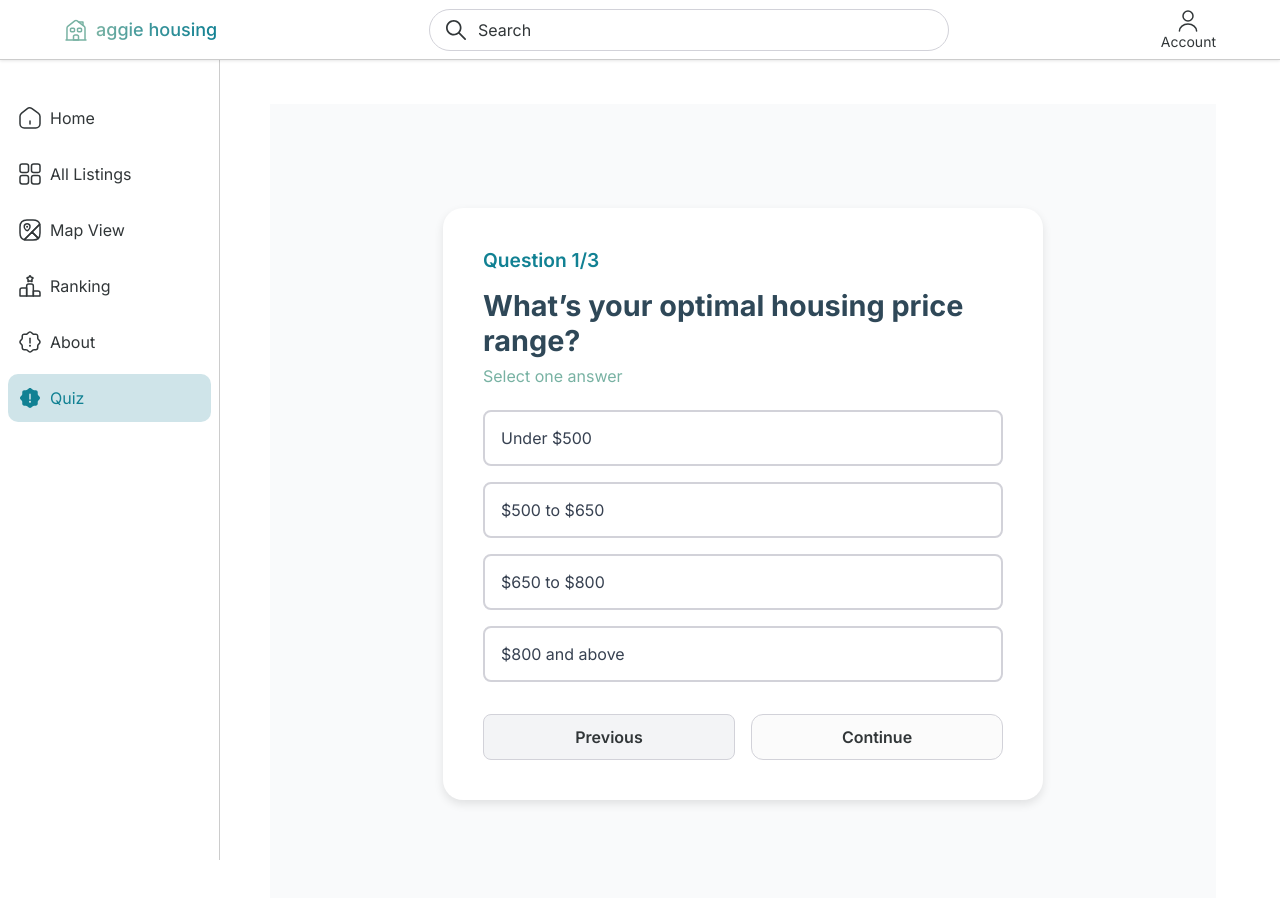
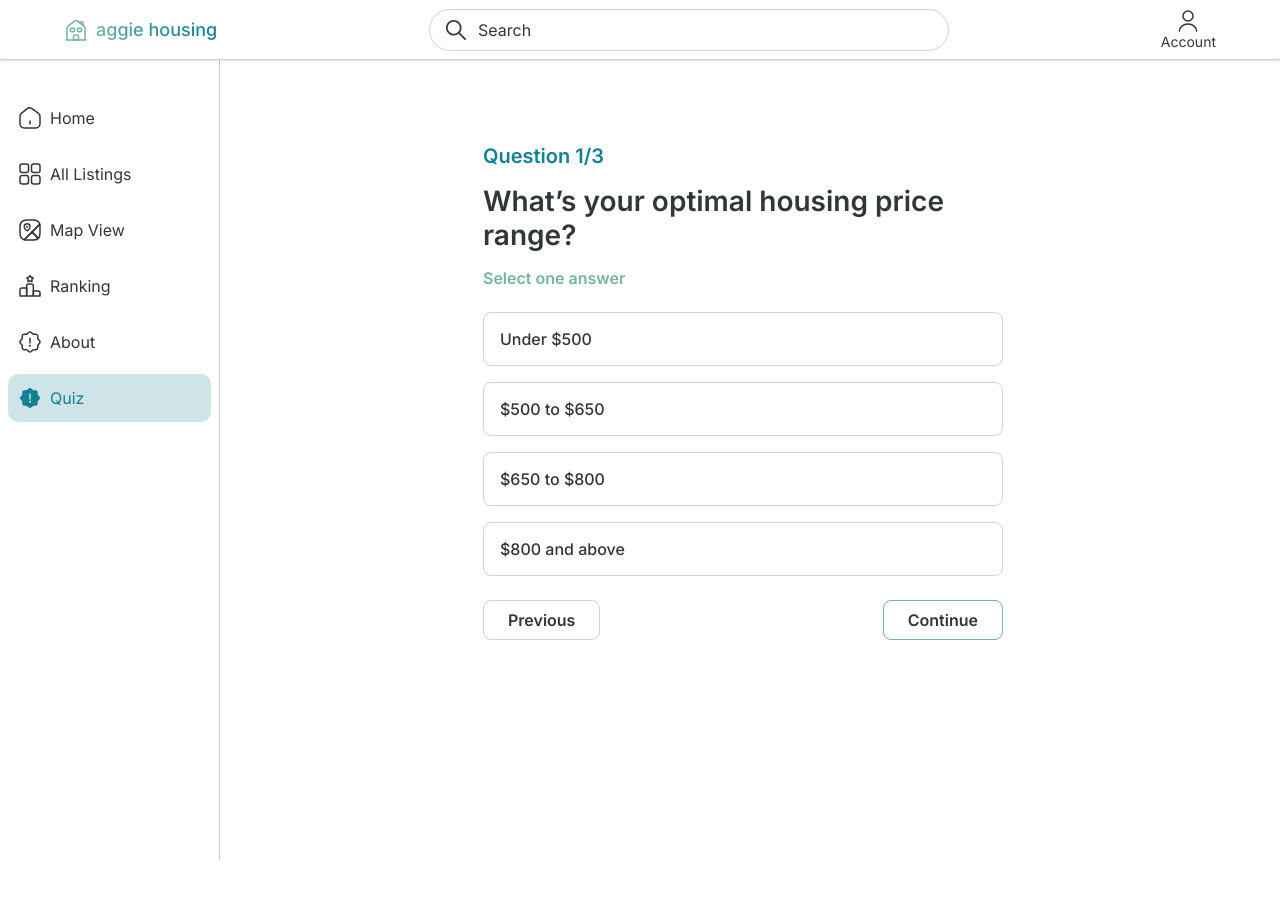
Before and after one commit to GDSC-UCD-Cohort-24-25/Apartment-Review-Website, a React (Vite) app in the folder frontend/: page /quiz in a window 1280 px wide. Shown: the top 898 px of the page. After the commit the page ends 800 px from the top, so only its background shows below. Built offline with nearby package versions, Linux system fonts and the light colour scheme; no server answers.

Commit message:
changed css

```diff
--- a/frontend/src/pages/Login.css
+++ b/frontend/src/pages/Login.css
@@ -65,7 +65,6 @@ input {
     display: flex;
     align-items: flex-end;
     gap: 83px;
-    align-self: stretch;
 }
 
 .largeButton {
--- a/frontend/src/pages/Quiz.css
+++ b/frontend/src/pages/Quiz.css
@@ -2,16 +2,11 @@
   display: flex;
   justify-content: center;
   align-items: center;
-    min-height: 100vh;
-    background: #f9fafb;
-    padding: 2rem;
 }
 
 .frame {
-    background: #ffffff;
   padding: 2.5rem;
   border-radius: 20px;
-    box-shadow: 0 4px 10px rgba(0, 0, 0, 0.1);
   width: 100%;
   max-width: 600px;
 }
@@ -22,21 +17,32 @@
 }
 
 .step {
-    font-size: 1.2rem;
+  margin-bottom: 16px;
+  color: #118193;
+  font-family: Inter;
+  font-size: 20px;
+  font-style: normal;
   font-weight: 600;
-    color: #118193;
-    margin-bottom: 1rem;
+  line-height: normal;
 }
 
 .question {
-    font-size: 1.8rem;
-    font-weight: 700;
-    color: #2F4858;
-    margin-bottom: 0.5rem;
+  margin-bottom: 16px;
+  color: #313638;
+  font-family: Inter;
+  font-size: 28px;
+  font-style: normal;
+  font-weight: 600;
+  line-height: normal;
 }
 
 .subtext {
-    font-size: 1rem;
+  color: #78B2A3;
+  font-family: Inter;
+  font-size: 16px;
+  font-style: normal;
+  font-weight: 600;
+  line-height: normal;
   color: #78B2A3;
   margin-bottom: 1.5rem;
 }
@@ -45,7 +51,6 @@
   display: flex;
   flex-direction: column;
   gap: 1rem;
-    margin-bottom: 2rem;
 }
 
 .option {
@@ -53,13 +58,18 @@
   align-items: center;
   gap: 8px;
   padding: 1rem;
-    border: 2px solid #D2D2D9;
+  border: 1px solid #D2D2D9;
   border-radius: 8px;
   cursor: pointer;
   transition: all 0.2s ease;
-    font-size: 1rem;
   color: #374151;
   background: #ffffff;
+  color: #313638;
+  font-family: Inter;
+  font-size: 16px;
+  font-style: normal;
+  font-weight: 500;
+  line-height: normal;
 }
 
 .option:hover {
@@ -68,10 +78,9 @@
 }
 
 .option.selected {
-    border-color: #2F4858;
-    background-color: rgba(120, 178, 163, 0.60);
-    font-weight: 600;
-    color: #2F4858;
+  border-radius: 8px;
+  border: 1px solid #2F4858;
+  background: rgba(17, 129, 147, 0.60);
 }
 
 .radio {
@@ -81,45 +90,55 @@
 .button-group {
   display: flex;
   justify-content: space-between;
-    gap: 1rem;
+  padding-top: 24px;
 }
 
 .previousButton,
 .continueButton {
-    flex: 1;
-    padding: 0.75rem;
-    font-size: 1rem;
+  height: 40px;
+  padding: 8px 24px;
+  color: #313638;
+  font-family: Inter;
+  font-size: 16px;
+  font-style: normal;
   font-weight: 600;
-    border-radius: 12px;
+  line-height: normal;
+  border-radius: 8px;
   border: none;
   cursor: pointer;
   transition: all 0.2s ease;
+
 }
 
 .previousButton {
   border-radius: 8px;
   border: 1px solid #D2D2D9;
   background: #FFF;
-    color: #313638;
 }
 
 .previousButton:hover {
-    background: #D2D2D9;
+  border-radius: 8px;
+  border: 1px solid #D2D2D9;
+  background: rgba(210, 210, 217, 0.50);
 }
 
 .previousButton:disabled {
-    background: #f3f4f6;
+  border-radius: 8px;
+  border: 1px solid #D2D2D9;
+  background: #FFF;
   cursor: not-allowed;
 }
 
 .continueButton {
-    background: rgba(210, 210, 217, 0.10);
-    border: 1px solid #D2D2D9;
-    color: #313638;
+  border-radius: 8px;
+  border: 1px solid #78B2A3;
+  background: #FFF;
 }
 
 .continueButton:hover {
-    background: #D2D2D9;
+  border-radius: 8px;
+  border: 1px solid #78B2A3;
+  background: rgba(120, 178, 163, 0.50);
 }
 
 .message {
--- a/frontend/src/pages/Signup.css
+++ b/frontend/src/pages/Signup.css
@@ -19,7 +19,6 @@
     display: flex;
     align-items: flex-end;
     gap: 96px;
-    align-self: stretch;
 }
 
 .signinButton {
@@ -30,7 +29,7 @@
     align-items: center;
     gap: 8px;
     align-self: stretch;
-    border-radius: 10px;
+    border-radius: 8px;
     background: #313638;
     color: #FFF;
     text-align: center;
```
Lines whose indentation alone changed are shown as unchanged.
